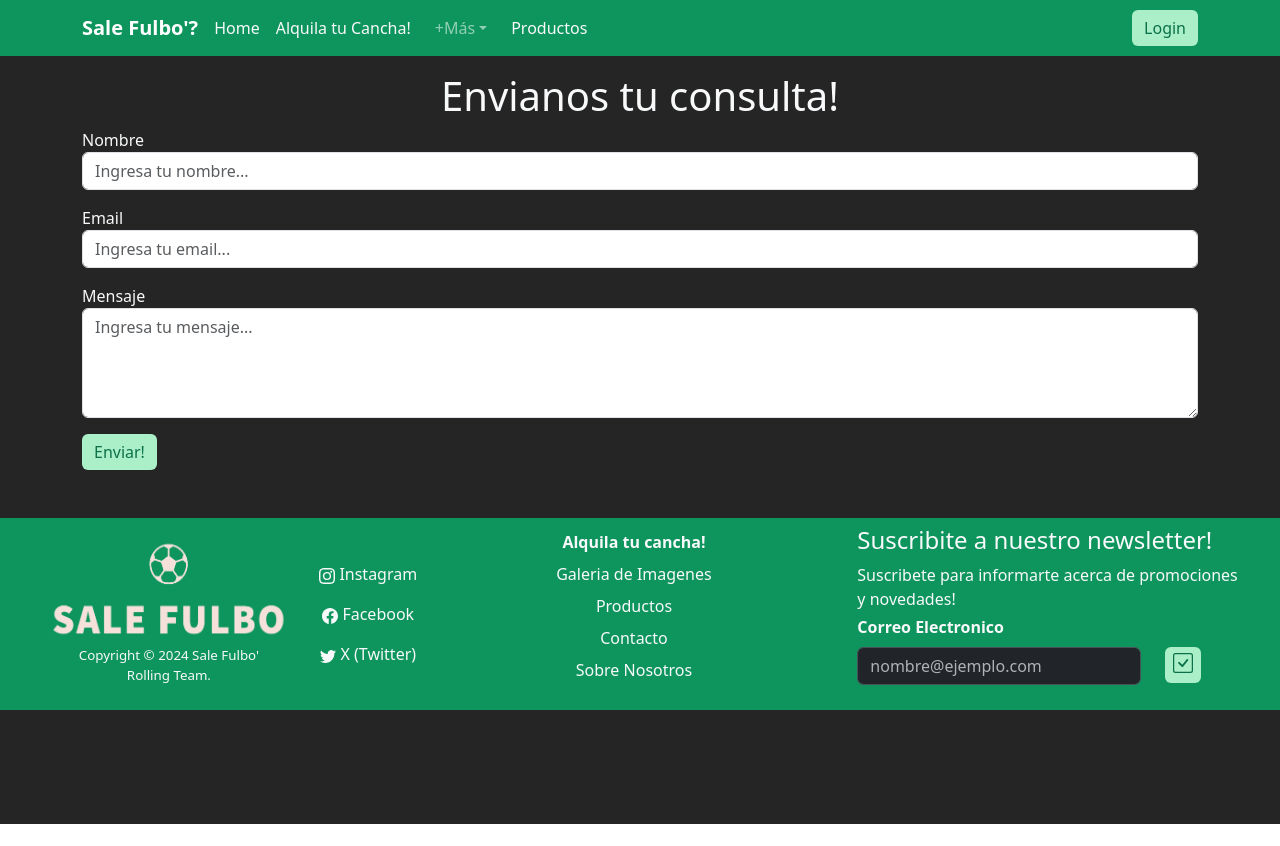
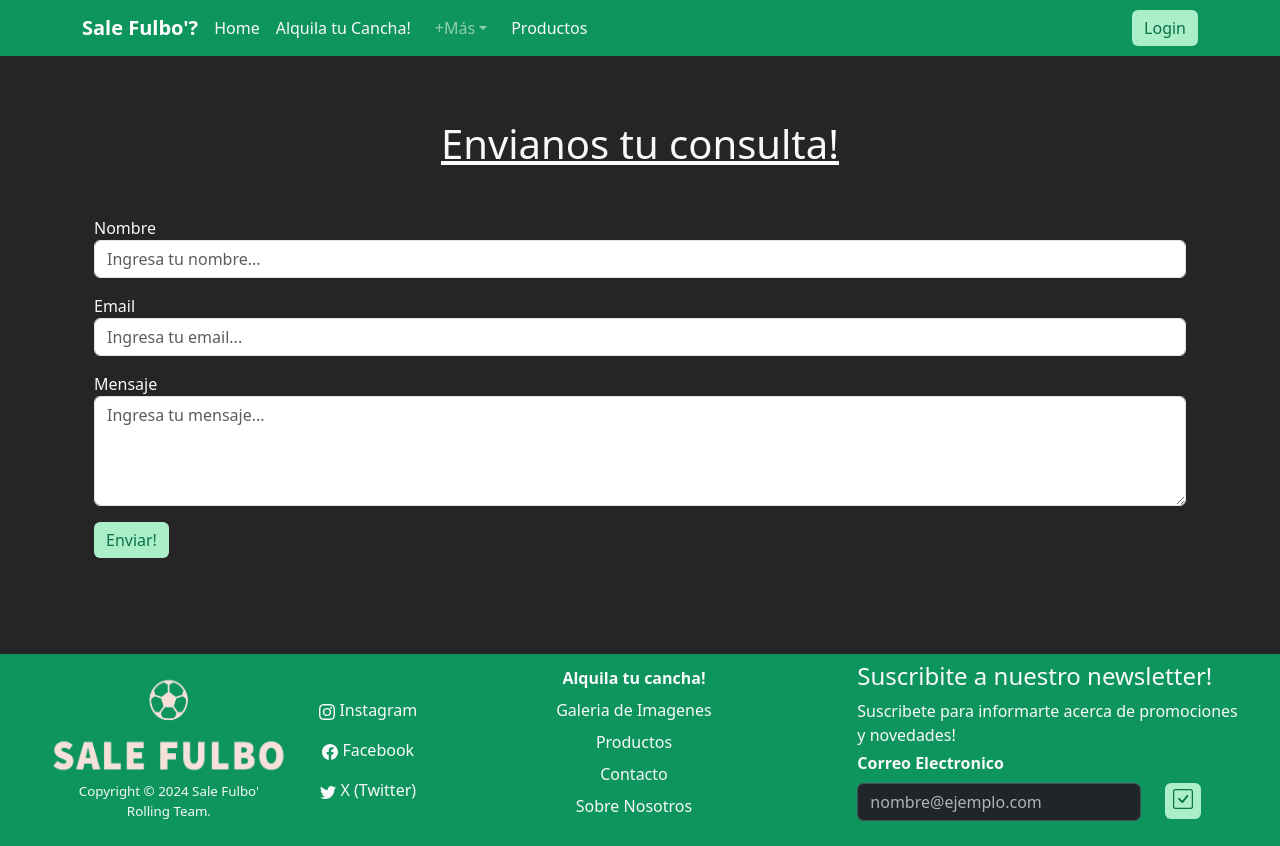
Before and after one commit to emiliolj1/Final_Project_Front_G2_Rolling, a React (Vite) app: page /contacto in a window 1280 px wide. Before the commit the page ends 824 px from the top, so only its background shows below. Built offline with nearby package versions, Linux system fonts and the light colour scheme.

Commit message:
Styles added in Contacto Page

```diff
--- a/src/components/layout/Card.jsx
+++ b/src/components/layout/Card.jsx
@@ -11,7 +11,7 @@ const CardProductos = ({key, title, url}) => {
       <Card className='cardXD'>
         <Card.Body className='bg'>
           <Card.Img variant="top" src= {url}/>
-          <Card.Title>{title}</Card.Title>
+          <Card.Title className='mt-3'>{title}</Card.Title>
           {/* <Button className='btn-login1 mb-0 mt-auto'>Ver mas!</Button> */}
         </Card.Body>
         <div className='blob'/>
--- a/src/components/pages/Contacto.jsx
+++ b/src/components/pages/Contacto.jsx
@@ -30,7 +30,8 @@ const Contacto = () => {
   return (
     <>
       <Container className='mt-4 py-5'>
-        <h1 className='text-light text-center'>Envianos tu consulta!</h1>
+        <Container className='my-5'>
+          <h1 className='text-light text-center my-5 text-decoration-underline'>Envianos tu consulta!</h1>
           <Form onSubmit={handleSubmit((data) => onSubmit(data))}>
             <FormGroup className='mt-2 mb-3'>
               <Form.Label className='m-0 text-light'>Nombre</Form.Label>
@@ -80,6 +81,7 @@ const Contacto = () => {
             </Button>
           </Form>
         </Container>
+      </Container>
     </>
   )
 }
```
Lines whose indentation alone changed are shown as unchanged.
